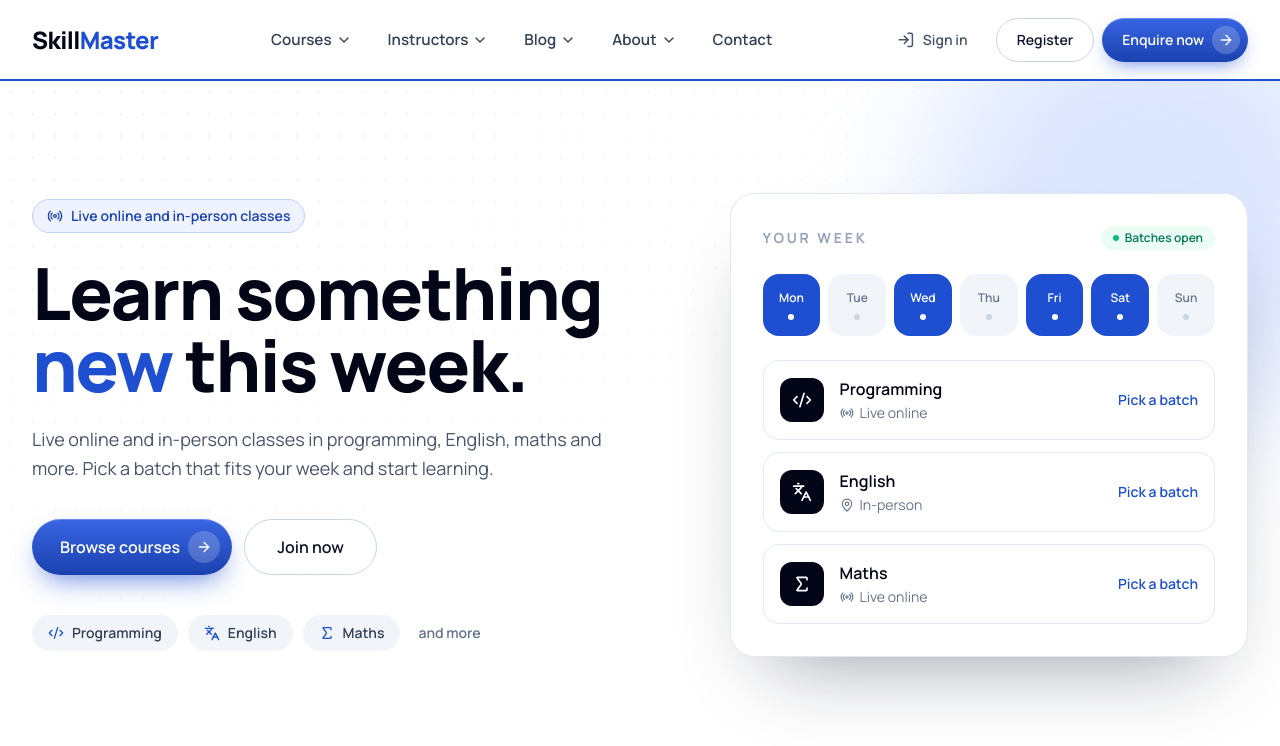
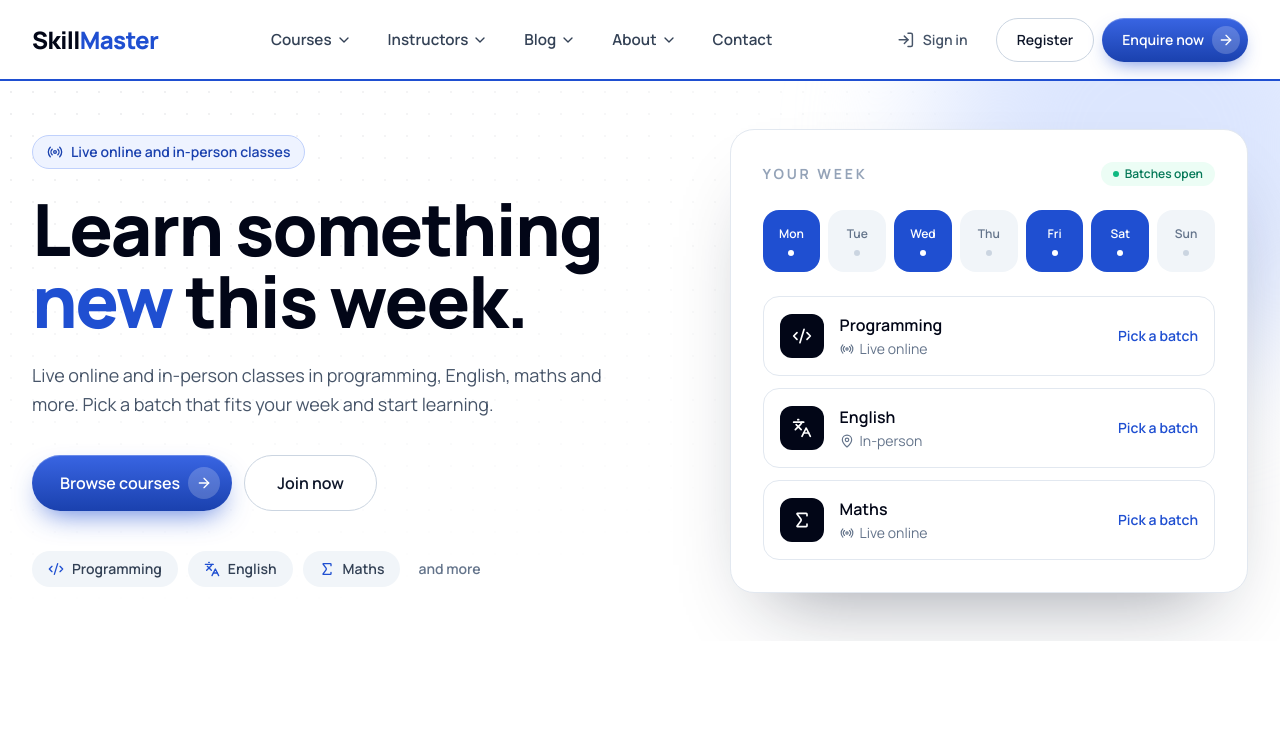
Before and after one commit to Aman-0402/SkillMaster, a React (Vite) app: page / in a window 1280 px wide. Shown: the top 746 px of the page. Built offline with nearby package versions, Linux system fonts and the light colour scheme.

Commit message:
Tighten hero spacing

```diff
--- a/src/components/hero.tsx
+++ b/src/components/hero.tsx
@@ -27,9 +27,9 @@ export default function Hero() {
         aria-hidden
         className="absolute inset-0 -z-10 bg-[radial-gradient(rgb(15_23_42/0.07)_1px,transparent_1px)] [background-size:22px_22px] [mask-image:radial-gradient(ellipse_at_top_left,black,transparent_70%)]"
       />
-      <div aria-hidden className="absolute -right-24 -top-24 -z-10 size-[28rem] rounded-full bg-brand-100 blur-3xl" />
+      <div aria-hidden className="absolute -right-24 -top-40 -z-10 size-[28rem] rounded-full bg-brand-100 blur-3xl" />
 
-      <div className="mx-auto grid w-full max-w-site items-center gap-12 px-4 py-16 sm:px-6 sm:py-20 lg:grid-cols-[minmax(0,1.1fr)_minmax(0,0.9fr)] lg:gap-16 lg:px-8 lg:py-28 2xl:px-12">
+      <div className="mx-auto grid w-full max-w-site items-center gap-12 px-4 py-8 sm:px-6 sm:py-10 lg:grid-cols-[minmax(0,1.1fr)_minmax(0,0.9fr)] lg:gap-16 lg:px-8 lg:py-12 2xl:px-12">
         <div>
           <motion.p
             {...rise(0)}
```
Also changed, not shown: 1 other file (tests, documents, lock files or other folders).
